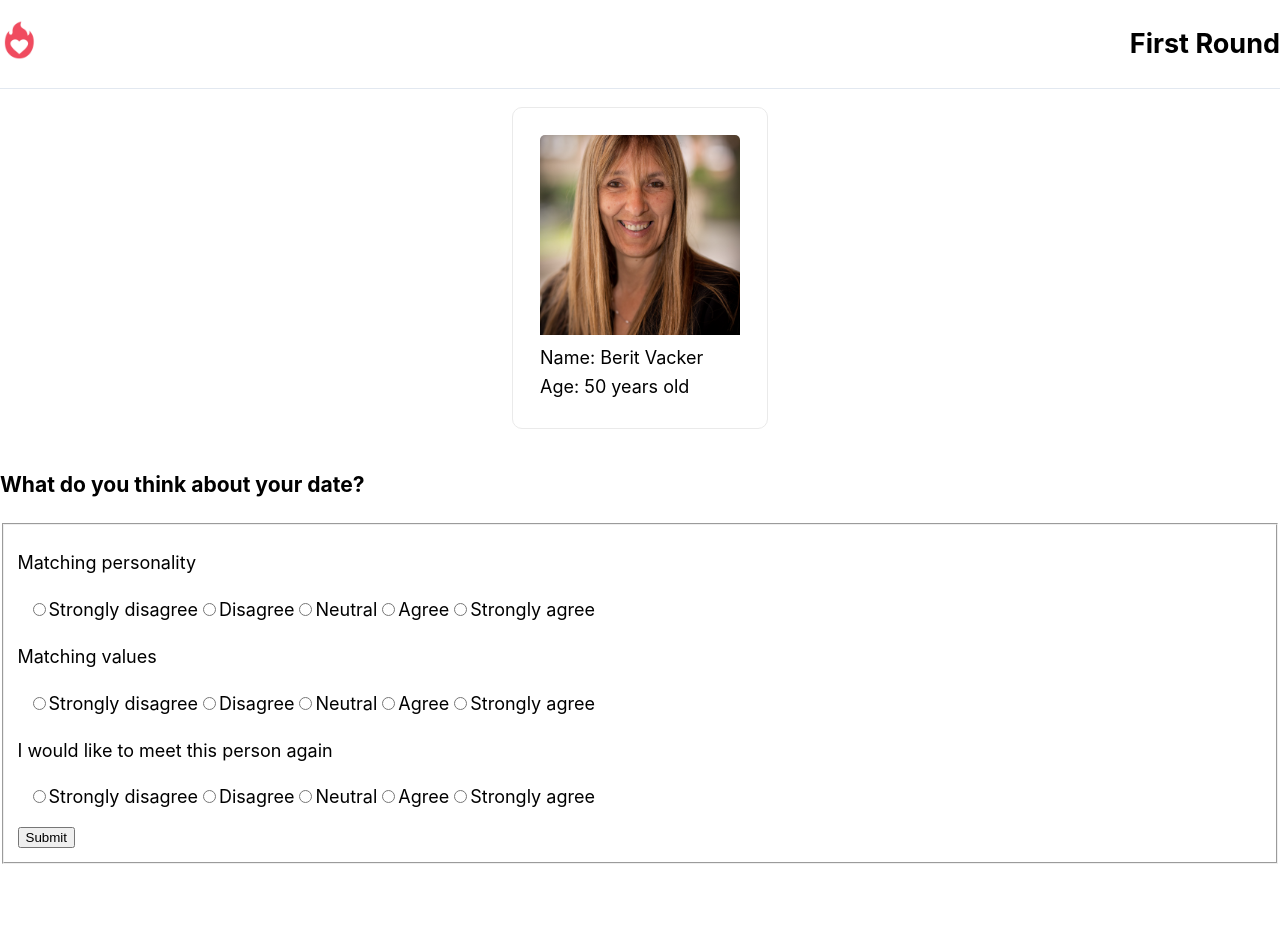
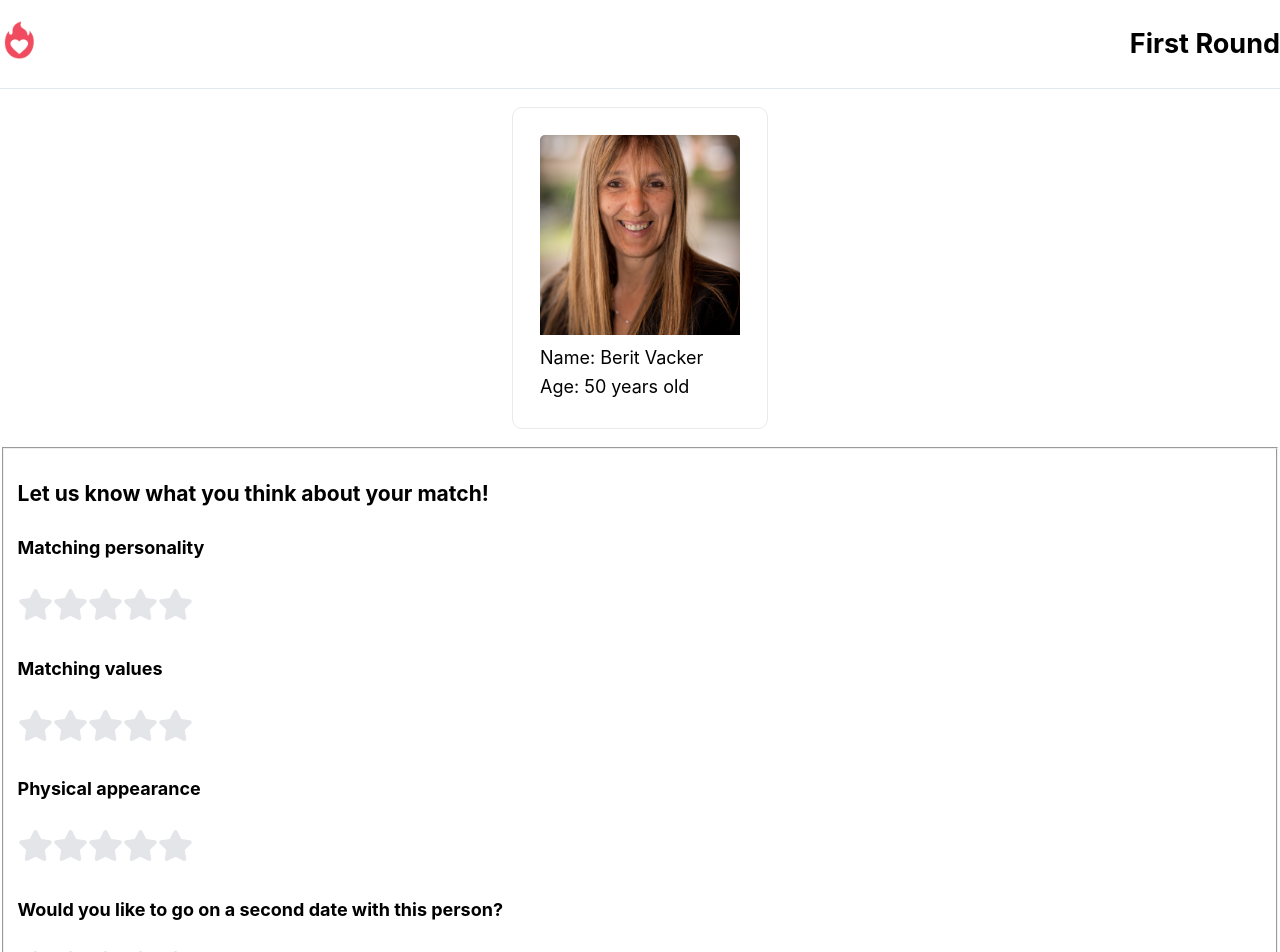
Before and after one commit to ehak123/SpeedDating, a Next.js app: page /ratings in a window 1280 px wide. Shown: the top 952 px of the page. Before the commit the page ends 864 px from the top, so only its background shows below. Built offline with nearby package versions, Linux system fonts and the light colour scheme.

Commit message:
star rating, wait for styling

```diff
--- /dev/null
+++ b/components/RatingStars.js
@@ -0,0 +1,33 @@
+import React, { useState } from 'react'
+import { FaStar } from 'react-icons/fa';
+import user from '../styles/userview.module.css'
+
+//TODO fix so each name is modifiable. Currently can't select multiple values when re-using.
+
+const RatingStars = () => {
+    const [rating, setRating] = useState(null);
+    const [hover, setHover] = useState(null);
+
+    return <div>
+        {[...Array(5)].map((star, i) => {
+            const ratingVal = i + 1;
+
+            return <label>
+                <input
+                    type="radio"
+                    className={user.rates}
+                    value={ratingVal}
+                    onClick={() => setRating(ratingVal)}
+                    />
+                <FaStar
+                    className={user.star}
+                    size={35}
+                    color={ratingVal <= (hover || rating) ? "#ffc107" : "#e4e5e9"}
+                    onMouseEnter={() => setHover(ratingVal)}
+                    onMouseLeave={() => setHover(null)}
+                    />
+            </label>
+        })}
+    </div>
+}
+export default RatingStars;
--- a/pages/index.js
+++ b/pages/index.js
@@ -28,7 +28,7 @@ export default function StartPageView({ allPostsData }) {
       <div className={utilStyles.container}>
         <header className={startpage.header}>
           <>
-            <section clasName={startpage.container}>
+            <section className={startpage.container}>
               <Image
                 priority
                 src="/images/icon400x400.jpg"
--- a/pages/ratings.js
+++ b/pages/ratings.js
@@ -1,5 +1,5 @@
 import {TopLogo} from "../components/top_logo";
-import RatingBars from "../components/rating_bars";
+import RatingStars from "../components/RatingStars";
 import Head from 'next/head';
 import user from "../styles/utils.module.css";
 import Profile from "../components/Profile";
@@ -16,31 +16,34 @@ export default function Ratings() {
         <section className={user.grid, user.container}>
         <div className={user.card}>
       <Profile />
-      </div>
-      </section>
-      <h3>What do you think about your date?</h3>
-        <section className={user.ratings}>
-        <fieldset className={user.rate}>
+          </div>
+          </section>
 
+      <fieldset className='rating-form'>
+        <h3>Let us know what you think about your match!</h3>
         <div>
-        <p>Matching personality </p>
-        <RatingBars/>
+          <h4>Matching personality</h4>
+          <RatingStars />
+        </div>
+        <div>
+          <h4>Matching values</h4>
+          <RatingStars />
+        </div>
+        <div>
+          <h4>Physical appearance</h4>
+          <RatingStars />
+        </div>
+        <div>
+          <h4>Would you like to go on a second date with this person?</h4>
+          <RatingStars />
         </div>
 
-        <div>
-        <p>Matching values</p>
-        <RatingBars/>
-        </div>
+        <button>
+          Next
+        </button>
 
-        <div>
-        <p>I would like to meet this person again</p>
-        <RatingBars/>
-        </div>
 
-        <button className={user.userbutton}>Submit</button>
-
-        </fieldset>
-        </section>
+      </fieldset>
       </>
     )
 }
--- a/styles/userview.module.css
+++ b/styles/userview.module.css
@@ -136,6 +136,16 @@ html,body, body * {
     align-items: center;
 }
 
-.ratings {
-    margin: 10px;
+.rates{
+    display: none;
 }
+
+
+.star {
+    cursor: pointer;
+    transition: color 200ms;
+}
+
+button.rating-form {
+    margin: 100px;
+}
```
